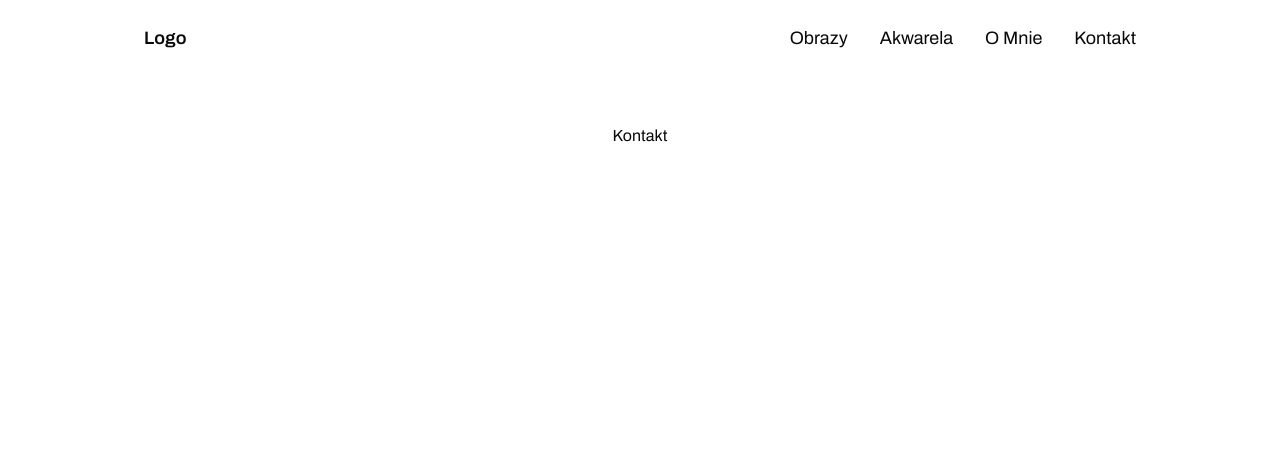
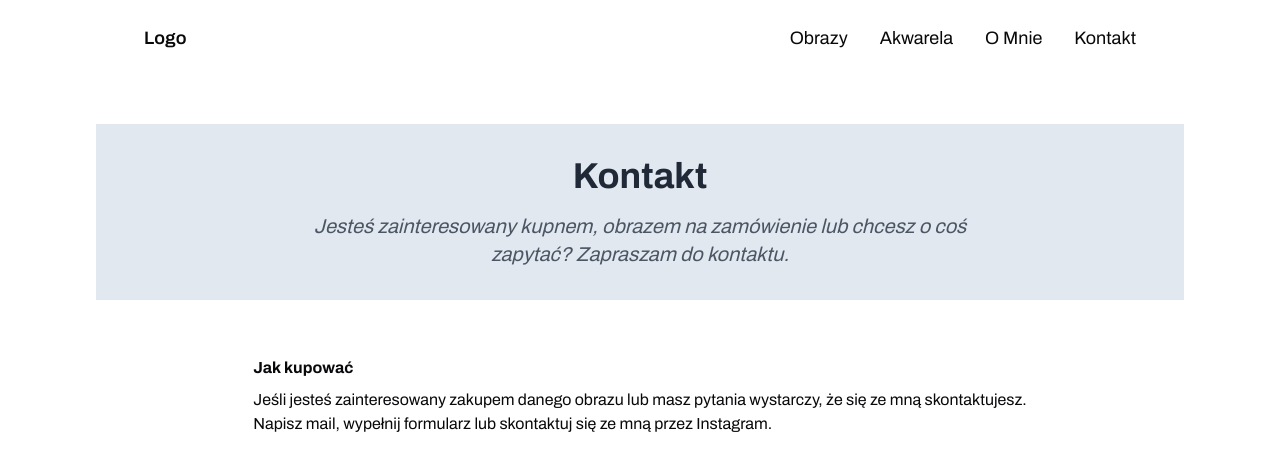
Before and after one commit to adrianmroz82/mbrdej, a Next.js app: page /kontakt in a window 1280 px wide. Shown: the top 470 px of the page. Built offline with nearby package versions, Linux system fonts and the light colour scheme.

Commit message:
add contact page

```diff
--- a/src/app/(client)/kontakt/page.tsx
+++ b/src/app/(client)/kontakt/page.tsx
@@ -1,3 +1,36 @@
+// https://supabase.com/docs/guides/functions/examples/send-emails
+
+import ContactForm from "@/components/ui/contact-form";
+
+function HeaderSection({ title, description }: { title: string; description: string }) {
+  return (
+    <div className="text-center mb-8 bg-slate-200 w-full py-8 px-4">
+      <p className="text-4xl font-bold mb-4 text-gray-800">{title}</p>
+      <p className="text-xl italic text-gray-600 max-w-2xl mx-auto">{description}</p>
+    </div>
+  );
+}
+
 export default async function KontaktPage() {
-  return <div>Kontakt</div>;
+  const title = "Kontakt";
+  const description =
+    "Jesteś zainteresowany kupnem, obrazem na zamówienie lub chcesz o coś zapytać? Zapraszam do kontaktu.";
+
+  return (
+    <>
+      <HeaderSection title={title} description={description} />
+
+      <div className="my-6 px-4 max-w-4xl mx-auto">
+        <h2 className="font-bold mb-2">Jak kupować</h2>
+        <p>
+          Jeśli jesteś zainteresowany zakupem danego obrazu lub masz pytania wystarczy, że się ze mną skontaktujesz.
+        </p>
+        <p>Napisz mail, wypełnij formularz lub skontaktuj się ze mną przez Instagram.</p>
+      </div>
+
+      <div className="my-6 px-4 md:w-[50rem] w-full mx-auto">
+        <ContactForm />
+      </div>
+    </>
+  );
 }
```
